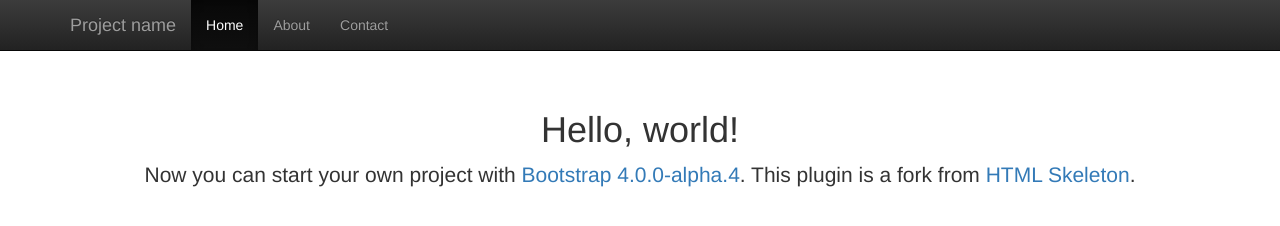
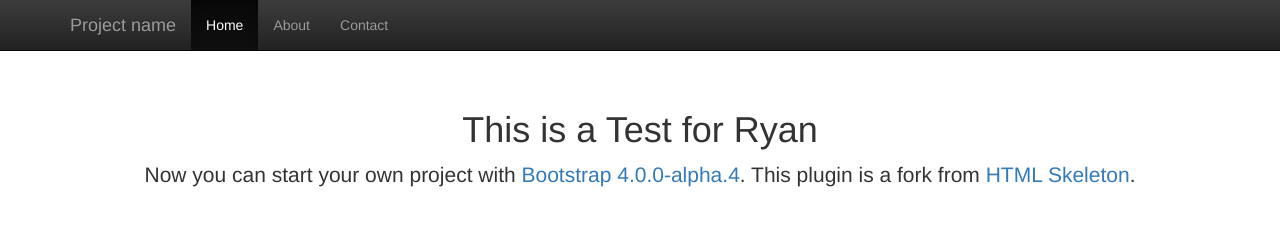
Before and after one commit to phantomdain/Test, a plain HTML site: page index.html in a window 1280 px wide. Drawn offline with nearby package versions, Linux system fonts and the light colour scheme.

Commit message:
changed index.html

```diff
--- a/index.html
+++ b/index.html
@@ -43,7 +43,7 @@
 
     <div class="container">
         <div class="starter-template">
-            <h1>Hello, world!</h1>
+            <h1>This is a Test for Ryan</h1>
             <p class="lead">Now you can start your own project with <a target="_blank" href="http://getbootstrap.com/">Bootstrap 4.0.0-alpha.4</a>. This plugin is a fork from <a href="https://github.com/le717/brackets-html-skeleton#readme">HTML Skeleton</a>.</p>
         </div>
     </div>
```
